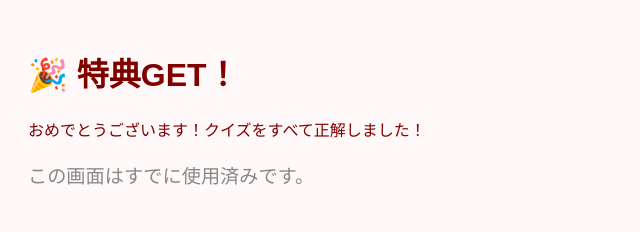
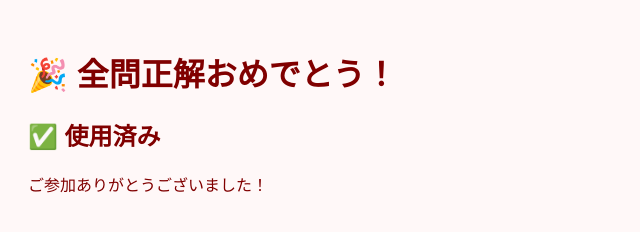
Before and after one commit to asusagi/quiz, a plain HTML site: page complete.html in a window 1280 px wide. Both pictures are taken after a click on the button "✅ 使用済みにする（スタッフ専用）". Shown: the whole page, without its empty margins (0-640 px from the left). Drawn offline with Linux system fonts and the light colour scheme.

Commit message:
Update complete.html

```diff
--- a/complete.html
+++ b/complete.html
@@ -20,36 +20,36 @@
       border-radius: 6px;
       cursor: pointer;
     }
-    .used {
-      font-size: 1.2em;
-      color: #888;
-      margin-top: 20px;
+    .hidden {
+      display: none;
     }
   </style>
 </head>
 <body>
-  <h1>🎉 特典GET！</h1>
-  <p>おめでとうございます！クイズをすべて正解しました！</p>
+  <h1>🎉 全問正解おめでとう！</h1>
 
-  <div id="staffArea">
+  <!-- STEP2: スタッフに見せる -->
+  <div id="staffStep">
+    <p>この画面をスタッフに見せてください！</p>
     <button class="button" onclick="markAsUsed()">✅ 使用済みにする（スタッフ専用）</button>
   </div>
 
-  <div id="usedMsg" class="used" style="display:none;">
-    この画面はすでに使用済みです。
+  <!-- STEP3: 完了画面 -->
+  <div id="doneStep" class="hidden">
+    <h2>✅ 使用済み</h2>
+    <p>ご参加ありがとうございました！</p>
   </div>
 
   <script>
     function markAsUsed() {
       localStorage.setItem("checked", "yes");
-      document.getElementById("staffArea").style.display = "none";
-      document.getElementById("usedMsg").style.display = "block";
+      document.getElementById("staffStep").style.display = "none";
+      document.getElementById("doneStep").style.display = "block";
     }
 
-    // 初期状態チェック
     if (localStorage.getItem("checked") === "yes") {
-      document.getElementById("staffArea").style.display = "none";
-      document.getElementById("usedMsg").style.display = "block";
+      document.getElementById("staffStep").style.display = "none";
+      document.getElementById("doneStep").style.display = "block";
     }
   </script>
 </body>
```
